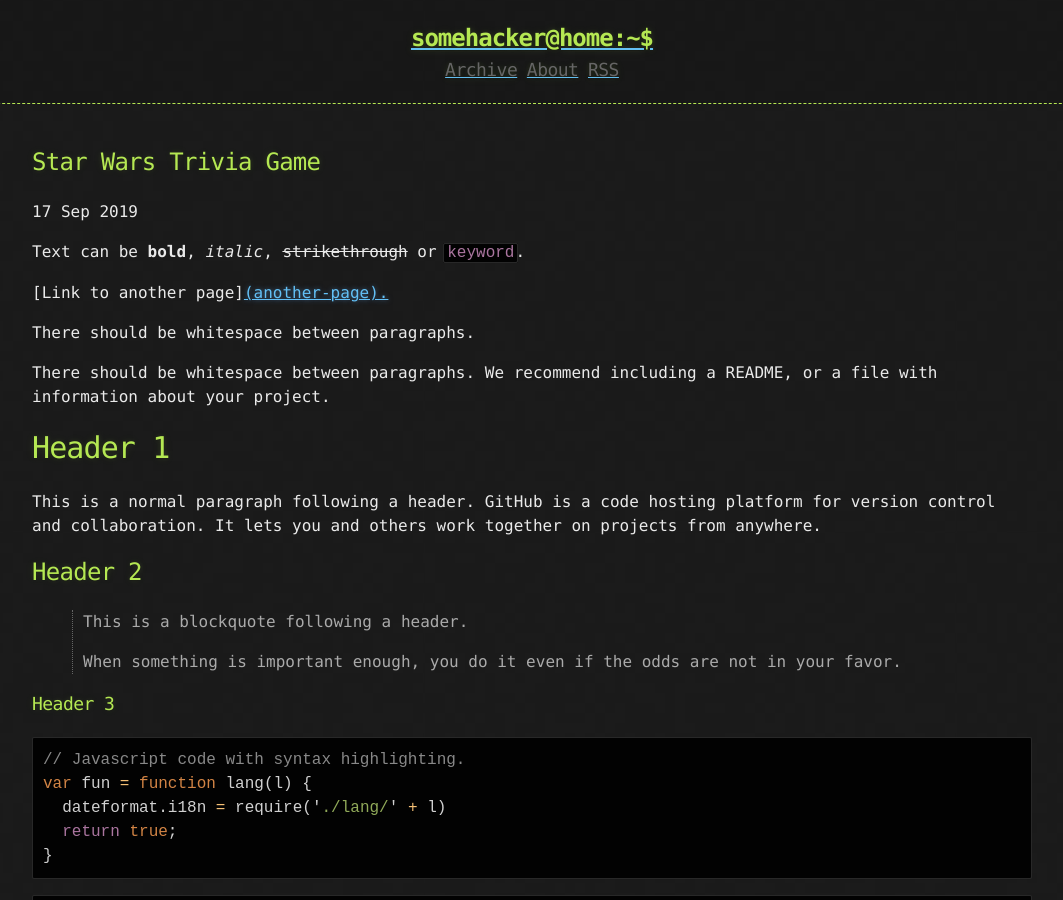
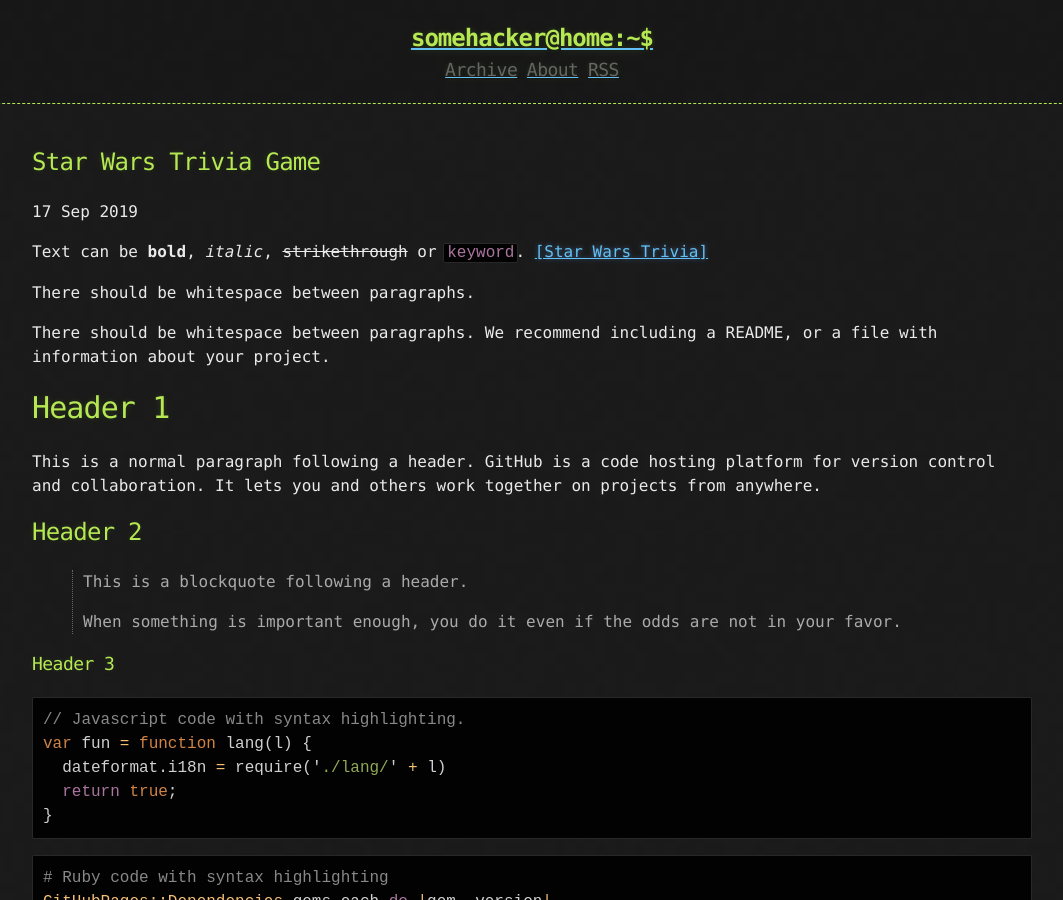
Before and after one commit to AJSP/AJSP.github.io, a Jekyll site: the page built from _posts/2017-12-12-Star-Wars-Trivia.md, in a window 1280 px wide and 900 px high. Shown: the whole window, without its empty margins (108-1171 px from the left). Built offline with Jekyll 4.4.1, drawn with Linux system fonts in a browser that asks for light colours.

Commit message:
Update 2017-12-12-Star-Wars-Trivia.md

```diff
--- a/_posts/2017-12-12-Star-Wars-Trivia.md
+++ b/_posts/2017-12-12-Star-Wars-Trivia.md
@@ -7,8 +7,7 @@ tags: (Trivia, Star Wars Trivia, Javascript, Tumult Hype, Games)
 ---
 
 Text can be **bold**, _italic_, ~~strikethrough~~ or `keyword`.
-
-[Link to another page]<a href = "https://ajsp.github.io/StarWarsTriviaGame/">(another-page).
+<a href = "https://ajsp.github.io/StarWarsTriviaGame/"> [Star Wars Trivia]
 
 There should be whitespace between paragraphs.
 
```
